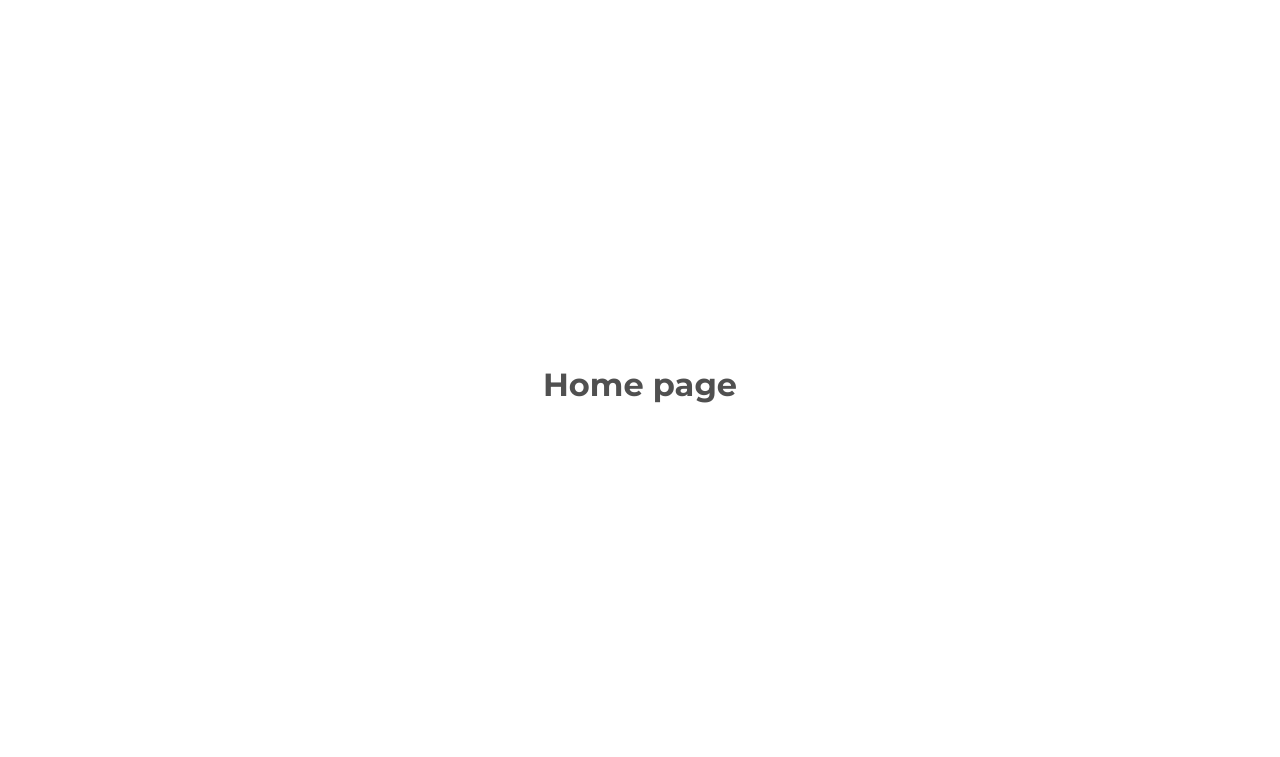
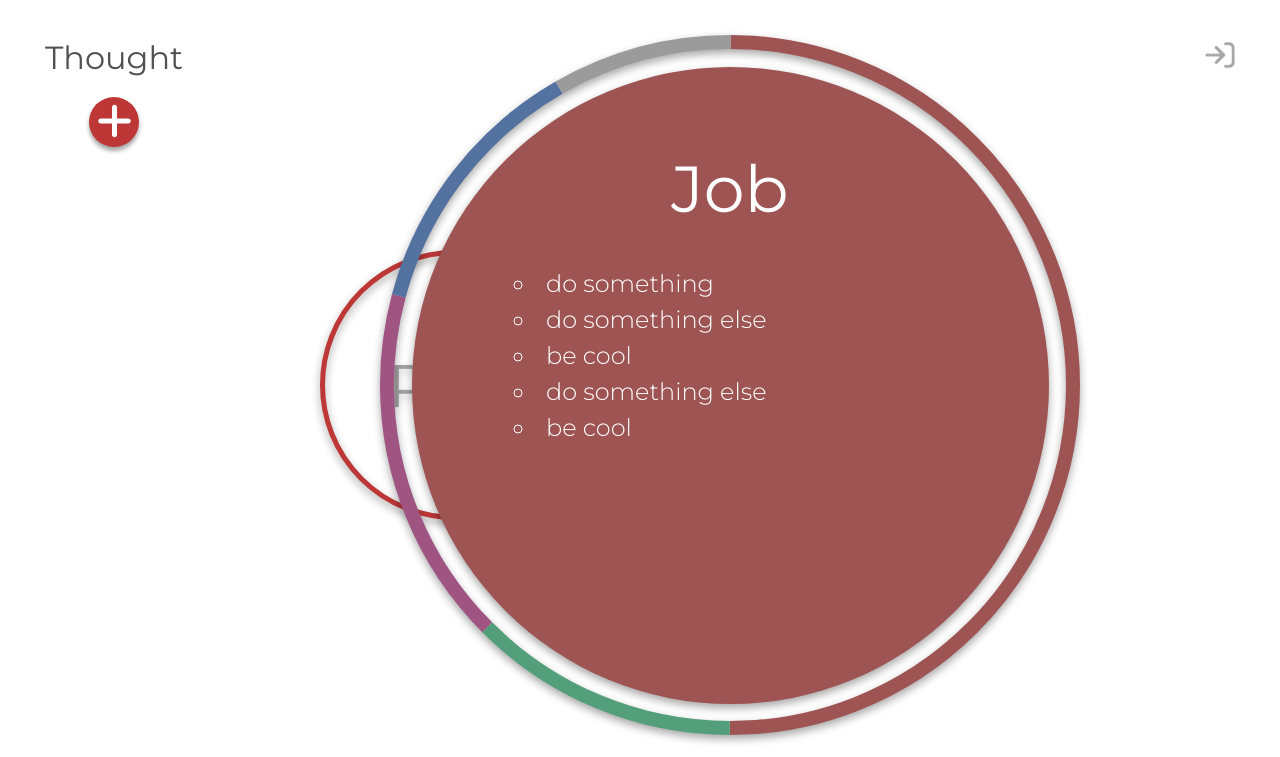
Before and after one commit to lexarudak/routine, a website built with webpack: page client/src/index.html in a window 1280 px wide. Shown: the top 757 px of the page. Built offline with nearby package versions, Linux system fonts and the light colour scheme.

Commit message:
feat: add home-page elements

```diff
--- a/client/src/style/abstracts/_variables.scss
+++ b/client/src/style/abstracts/_variables.scss
@@ -9,9 +9,12 @@ $background-color: #ffffff;
 $font-main: #505050;
 $font-pale: #50505080;
 $success: #549F7B;
+$job-color: #9f5454;
+$thought-color: #BD3737;
 
 
 $shadow: rgba(0, 0, 0, 0.15) 0px 3px 3px 0px;
+$shadow-dark: rgba(0, 0, 0, 0.35);
 
 
 
--- a/client/src/style/pages/_home-page.scss
+++ b/client/src/style/pages/_home-page.scss
@@ -0,0 +1,119 @@
+section {
+  display: flex;
+  justify-content: center;
+  align-items: center;
+}
+
+.thought {
+  position: absolute;
+  text-align: center;
+  top: 40px;
+  left: 45px;
+  font-weight: 400;
+  font-size: 32px;
+
+  &__add {
+    display: flex;
+    justify-content: center;
+    align-items: center;
+    margin: 20px auto 0;
+    width: 50px;
+    height: 50px;
+    text-align: center;
+    border-radius: 50%;
+    background-color: $thought-color;
+    box-shadow: 0px 4px 4px $shadow-dark;
+    cursor: pointer;
+
+    &::before {
+      content: url('./assets/svg/plus.svg');
+      display: block;
+      width: 70%;
+      height: auto;
+      padding-top: 7px;
+    }
+  }
+}
+
+.sign-in {
+  position: absolute;
+  top: 40px;
+  right: 45px;
+  width: 30px;
+  height: 30px;
+  background: url('./assets/svg/sign-in.svg');
+  cursor: pointer;
+}
+
+.plan {
+  position: absolute;
+  left: 320px;
+  display: flex;
+  justify-content: center;
+  align-items: center;
+  width: 270px;
+  height: 270px;
+  border-radius: 50%;
+  border: 5px solid $thought-color;
+  filter: drop-shadow(0px 4px 4px $shadow-dark);
+  color: $font-pale;
+  font-weight: 400;
+  font-size: 60px;
+  cursor: pointer;
+}
+
+.chart {
+  position: absolute;
+  right: 200px;
+  display: flex;
+  justify-content: center;
+  align-items: center;
+}
+
+.to-do {
+  display: flex;
+  flex-direction: column;
+  align-items: center;
+  padding: 20px;
+  background-color: $job-color;
+  color: $background-color;
+  position: absolute;
+  z-index: 2;
+  width: 91%;
+  height: 91%;
+  border-radius: 50%;
+  filter: drop-shadow(0px 4px 4px $shadow-dark);
+
+  &__list {
+    text-align: center;
+    font-weight: 400;
+    font-size: 65px;
+    margin: 65px 0;
+    width: 65%;
+  }
+
+  &__list-item {
+    padding: 0 10px 0;
+    list-style-type: circle;
+    text-align: left;
+    font-size: 24px;
+    font-weight: 300;
+    line-height: 1.5;
+    &:first-child {
+      margin-top: 40px;
+    }
+  }
+}
+
+svg {
+  overflow: visible;
+  filter: drop-shadow(0px 4px 4px $shadow-dark);
+
+  circle {
+    transition: 0.2s;
+    cursor: pointer;
+    &:hover {
+      stroke-width: 20;
+    }
+  }
+}
--- /dev/null
+++ b/client/src/ts/base/enums/attributes.ts
@@ -0,0 +1,5 @@
+const enum Attributes {
+  stroke = 'stroke',
+}
+
+export default Attributes;
--- a/client/src/ts/base/enums/classList.ts
+++ b/client/src/ts/base/enums/classList.ts
@@ -4,4 +4,17 @@ const enum ClassList {
   page404title = 'page-404__title',
 }
 
-export default ClassList;
+const enum HomePageClassList {
+  section = 'section',
+  thought = 'thought',
+  thoughtTitle = 'thought__title',
+  thoughtAdd = 'thought__add',
+  plan = 'plan',
+  signIn = 'sign-in',
+  chart = 'chart',
+  toDo = 'to-do',
+  toDoList = 'to-do__list',
+  toDoListItem = 'to-do__list-item',
+}
+
+export { ClassList, HomePageClassList };
--- a/client/src/ts/base/helpers.ts
+++ b/client/src/ts/base/helpers.ts
@@ -17,11 +17,10 @@ function getExistentElementByClass<T extends HTMLElement>(
   return getExistentElement(`.${selector}`, node);
 }
 
-function getExistentInputElement<T extends HTMLElement>(selector: string, node: Document | HTMLElement = document): T {
-  const el = node.querySelector<T>(selector);
-  if (el === null) throw new Error(ErrorsList.elementNotFound);
-  if (!(el instanceof HTMLInputElement)) throw new Error(ErrorsList.elementIsNotInput);
-  return el;
-}
+const createElement = (tag: string, className: string): HTMLElement => {
+  const element: HTMLElement = document.createElement(tag);
+  element.classList.add(className);
+  return element;
+};
 
-export { isHTMLElement, getExistentElement, getExistentInputElement, getExistentElementByClass };
+export { isHTMLElement, getExistentElement, getExistentElementByClass, createElement };
--- /dev/null
+++ b/client/src/ts/base/interfaces.ts
@@ -0,0 +1,39 @@
+interface ChartData {
+  id: number;
+  hours: number;
+  color: string;
+}
+
+interface ChartConfig {
+  strokeWidth: number;
+  radius: number;
+}
+
+interface ChartSector {
+  id: number;
+  hours: number;
+  color: string;
+  width: number;
+  offset: number;
+}
+
+interface SvgAttrs {
+  id?: number;
+  viewBox?: string;
+  fill?: string;
+  width?: number;
+  height?: number;
+  cx?: number;
+  cy?: number;
+  r?: number;
+  'stroke-dasharray'?: string;
+  'stroke-dashoffset'?: string;
+  stroke?: string;
+  'stroke-width'?: number;
+}
+
+interface ObjNum {
+  [id: string]: number;
+}
+
+export { ChartData, ChartConfig, SvgAttrs, ChartSector, ObjNum };
--- /dev/null
+++ b/client/src/ts/pages/homePage/chart.ts
@@ -0,0 +1,52 @@
+import { ChartData, ChartConfig, SvgAttrs, ChartSector } from '../../base/interfaces';
+
+function createSvgElement(elementName: string, attrs: SvgAttrs) {
+  const svgNs = 'http://www.w3.org/2000/svg';
+  const svgEl = document.createElementNS(svgNs, elementName);
+  Object.entries(attrs).forEach(([attrName, attrValue]) => svgEl.setAttributeNS(null, attrName, attrValue));
+  return svgEl;
+}
+
+function createChart(container: HTMLElement, chartData: ChartData[], config: ChartConfig) {
+  const { strokeWidth, radius } = config;
+  const svgRadius = radius - strokeWidth / 2;
+  const diameter = 2 * radius;
+  const circumference = Math.PI * 2 * svgRadius;
+  const sectors: ChartSector[] = [];
+
+  chartData.forEach((sectorData, sectorIndex) => {
+    const width = (circumference * sectorData.hours) / 12;
+    let offset = circumference * 0.25;
+
+    if (sectorIndex > 0) {
+      const prevSector = sectors[sectorIndex - 1];
+      offset = prevSector.offset - prevSector.width;
+    }
+    sectors.push({ ...sectorData, width, offset });
+  });
+
+  const svg = createSvgElement('svg', {
+    viewBox: `0 0 ${diameter} ${diameter}`,
+    fill: 'none',
+    width: diameter,
+    height: diameter,
+  });
+
+  sectors.forEach((sector) => {
+    const circle = createSvgElement('circle', {
+      id: sector.id,
+      cx: svgRadius + strokeWidth / 2,
+      cy: svgRadius + strokeWidth / 2,
+      r: svgRadius,
+      'stroke-dasharray': `${sector.width} ${circumference - sector.width}`,
+      'stroke-dashoffset': sector.offset.toString(),
+      stroke: sector.color,
+      'stroke-width': strokeWidth,
+    });
+    svg.append(circle);
+  });
+
+  container.append(svg);
+}
+
+export default createChart;
--- /dev/null
+++ b/client/src/ts/pages/homePage/data/chartData.ts
@@ -0,0 +1,29 @@
+const chartData = [
+  {
+    id: 1,
+    hours: 6,
+    color: '#9F5454',
+  },
+  {
+    id: 2,
+    hours: 1.5,
+    color: '#549F7B',
+  },
+  {
+    id: 3,
+    hours: 2,
+    color: '#9F5481',
+  },
+  {
+    id: 4,
+    hours: 1.5,
+    color: '#54729F',
+  },
+  {
+    id: 5,
+    hours: 1,
+    color: '#9b9b9b',
+  },
+];
+
+export default chartData;
--- /dev/null
+++ b/client/src/ts/pages/homePage/data/toDoData.ts
@@ -0,0 +1,24 @@
+const toDoData = [
+  {
+    title: 'Job',
+    list: ['do something', 'do something else', 'be cool', 'do something else', 'be cool'],
+  },
+  {
+    title: 'English',
+    list: ['do something', 'do something else', 'be cool'],
+  },
+  {
+    title: 'Family',
+    list: ['do something', 'do something else', 'be cool'],
+  },
+  {
+    title: 'Person time',
+    list: ['do something', 'do something else', 'be cool'],
+  },
+  {
+    title: 'Dog',
+    list: ['do something', 'do something else', 'be cool'],
+  },
+];
+
+export default toDoData;
--- a/client/src/ts/pages/homePage/homePage.ts
+++ b/client/src/ts/pages/homePage/homePage.ts
@@ -1,10 +1,68 @@
 import PageList from '../../base/enums/pageList';
+import { HomePageClassList } from '../../base/enums/classList';
+import Attributes from '../../base/enums/attributes';
 import { GoToFn } from '../../base/types';
 import Page from '../page';
+import { createElement, getExistentElement } from '../../base/helpers';
+import createChart from './chart';
+import ToDo from './toDo';
+import chartData from './data/chartData';
 
 class HomePage extends Page {
+  toDoList: ToDo;
+
   constructor(goTo: GoToFn) {
     super(PageList.homePage, goTo);
+    this.toDoList = new ToDo();
+  }
+
+  showToDo(e: Event) {
+    if (!(e.target instanceof SVGCircleElement) || !e.target.id) return;
+    const toDo = getExistentElement('.to-do');
+    const color = e.target.getAttribute(Attributes.stroke);
+    if (color) toDo.style.backgroundColor = color;
+    toDo.innerHTML = '';
+    const toDoList = this.toDoList.draw(+e.target.id - 1);
+    toDo.append(toDoList);
+  }
+
+  showCurrToDo(e: Event) {
+    if (!(e.target instanceof SVGCircleElement) || !e.target.id) return;
+
+    const toDo = getExistentElement('.to-do');
+    toDo.style.backgroundColor = '';
+    toDo.innerHTML = '';
+    const toDoList = this.toDoList.draw(0);
+    toDo.append(toDoList);
+  }
+
+  protected getFilledPage(): HTMLElement {
+    const page = document.createElement(HomePageClassList.section);
+
+    const thought = createElement('h3', HomePageClassList.thought);
+    const thoughtTitle = createElement('h3', HomePageClassList.thoughtTitle);
+    thought.textContent = 'Thought';
+    const thoughtAdd = createElement('h3', HomePageClassList.thoughtAdd);
+    thought.append(thoughtTitle, thoughtAdd);
+
+    const plan = createElement('div', HomePageClassList.plan);
+    plan.textContent = 'Plan';
+
+    const signIn = createElement('div', HomePageClassList.signIn);
+
+    const chart = createElement('div', HomePageClassList.chart);
+    createChart(chart, chartData, { strokeWidth: 14, radius: 350 });
+
+    const toDo = createElement('div', HomePageClassList.toDo);
+    const toDoList = this.toDoList.draw(0);
+    toDo.append(toDoList);
+    chart.append(toDo);
+
+    page.append(thought, signIn, plan, chart);
+
+    chart.addEventListener('mouseover', (e) => this.showToDo(e));
+    chart.addEventListener('mouseout', (e) => this.showCurrToDo(e));
+    return page;
   }
 }
 
--- /dev/null
+++ b/client/src/ts/pages/homePage/toDo.ts
@@ -0,0 +1,20 @@
+import { createElement } from '../../base/helpers';
+import todoData from './data/toDoData';
+import { HomePageClassList } from '../../base/enums/classList';
+
+class ToDo {
+  draw(currSector: number) {
+    const toDoList = createElement('ul', HomePageClassList.toDoList);
+    toDoList.textContent = todoData[currSector].title;
+
+    todoData[currSector].list.forEach((listItem) => {
+      const toDoListItem = createElement('li', HomePageClassList.toDoListItem);
+      toDoListItem.textContent = listItem;
+      toDoList.append(toDoListItem);
+    });
+
+    return toDoList;
+  }
+}
+
+export default ToDo;
--- a/client/src/ts/pages/notFoundPage/notFoundPage.ts
+++ b/client/src/ts/pages/notFoundPage/notFoundPage.ts
@@ -1,6 +1,6 @@
 import ButtonClasses from '../../base/enums/buttonClasses';
 import ButtonNames from '../../base/enums/buttonNames';
-import ClassList from '../../base/enums/classList';
+import { ClassList } from '../../base/enums/classList';
 import InnerText from '../../base/enums/innerText';
 import PagesList from '../../base/enums/pageList';
 import RoutsList from '../../base/enums/routsList';
--- a/client/src/ts/pages/page.ts
+++ b/client/src/ts/pages/page.ts
@@ -1,6 +1,6 @@
 import PagesList from '../base/enums/pageList';
 import { getExistentElementByClass } from '../base/helpers';
-import ClassList from '../base/enums/classList';
+import { ClassList } from '../base/enums/classList';
 import { GoToFn } from '../base/types';
 
 abstract class Page {
```
Also changed, not shown: client/src/assets/svg/plus.svg (added), client/src/assets/svg/sign-in.svg (added).
